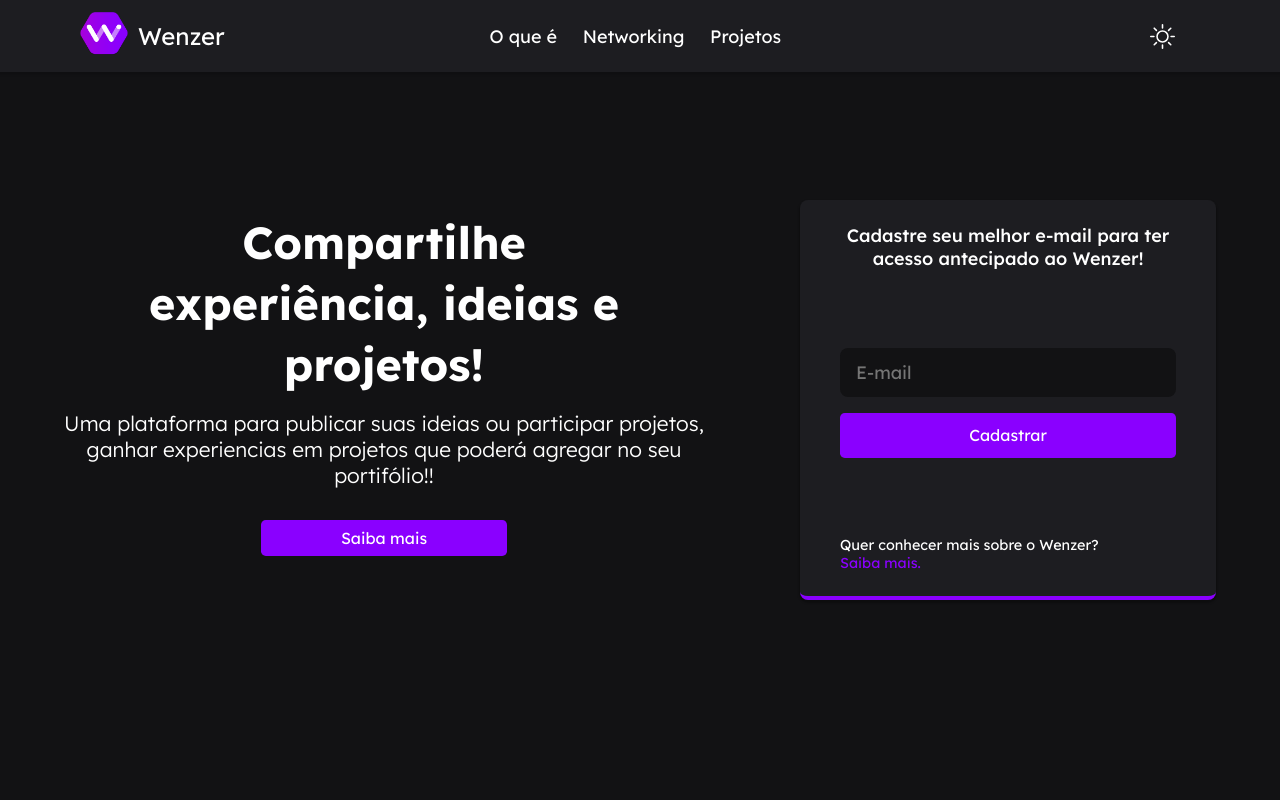
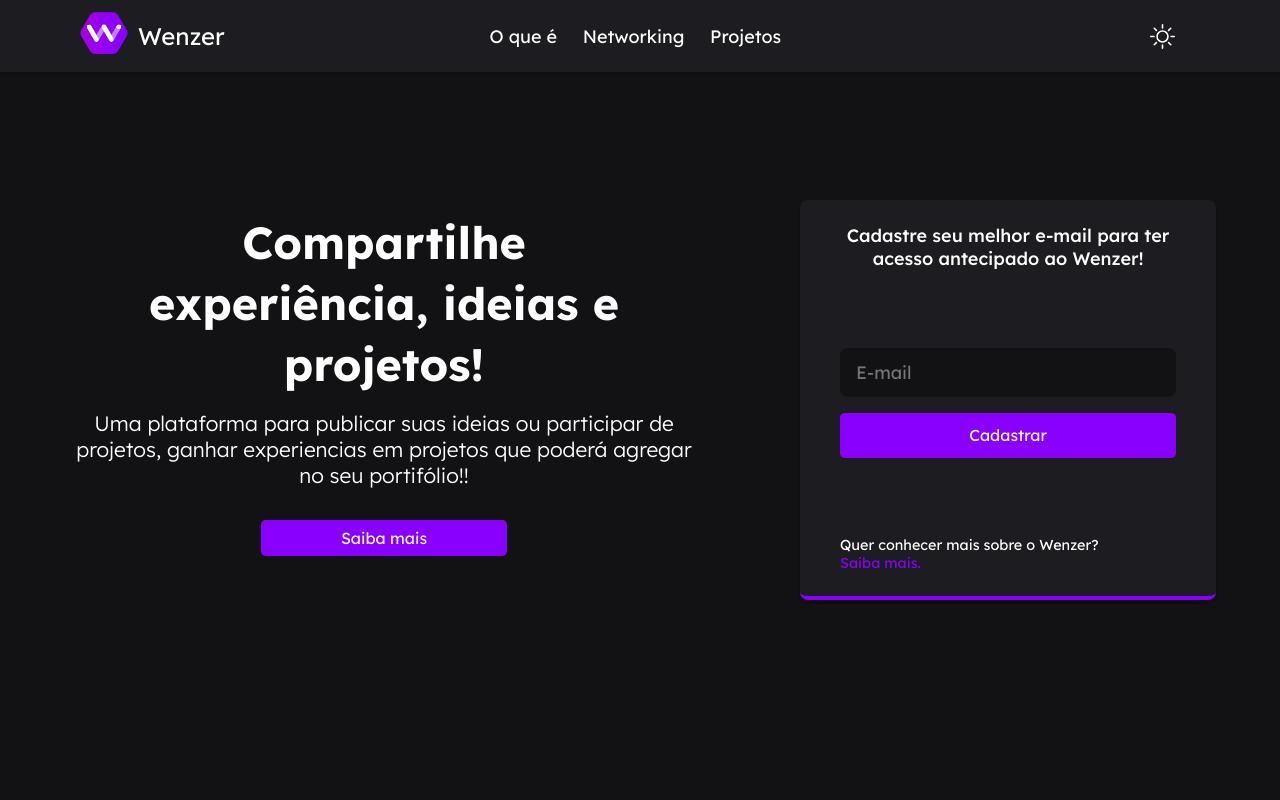
Before and after one commit to Lucas-Franson/Wenzer, a React (Create React App) app in the folder wenzer_web/: page /1 in a window 1280 px wide. Shown: the top 800 px of the page. Built offline with nearby package versions, Linux system fonts and the light colour scheme.

Commit message:
Fix wrong word

```diff
--- a/wenzer_web/src/Pages/Welcome/Welcome.tsx
+++ b/wenzer_web/src/Pages/Welcome/Welcome.tsx
@@ -106,7 +106,7 @@ function Welcome(): ReactElement {
           <header>
             <h1>Compartilhe experiência, ideias e projetos!</h1>
             <h2>
-              Uma plataforma para publicar suas ideias ou participar projetos,
+              Uma plataforma para publicar suas ideias ou participar de projetos,
               ganhar experiencias em projetos que poderá agregar no seu
               portifólio!!{" "}
             </h2>
```
